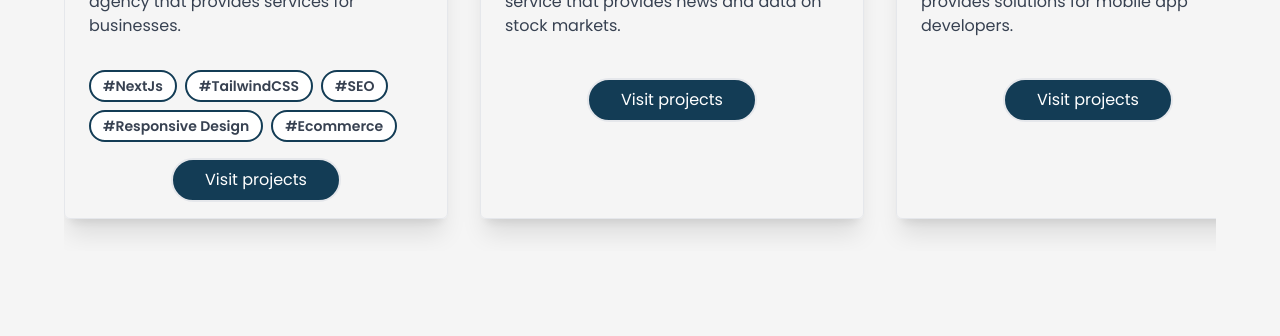
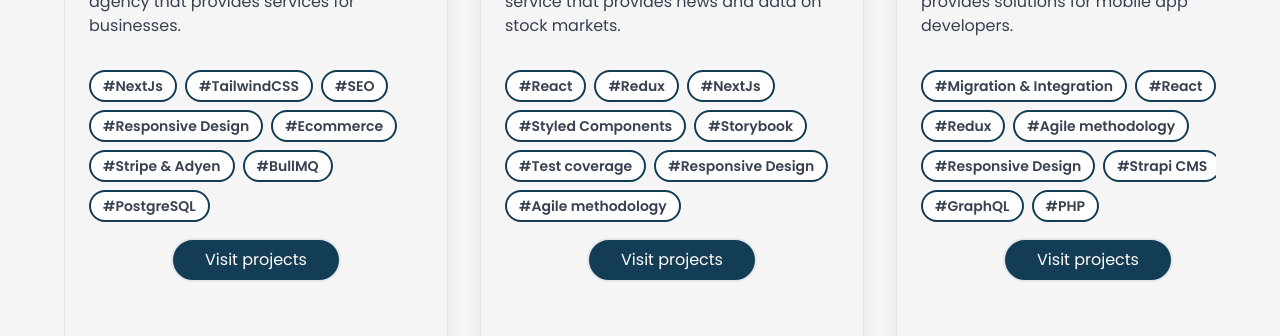
Before and after one commit to dedickerremi/dedickerremi-www, a Next.js app: page /home in a window 1280 px wide. Shown: the part 1279-1615 px from the top of the page. Built offline with nearby package versions, Linux system fonts and the light colour scheme.

Commit message:
update skills

```diff
--- a/app/(with-navbar)/home/components/Companies/components/Cards.tsx
+++ b/app/(with-navbar)/home/components/Companies/components/Cards.tsx
@@ -12,7 +12,7 @@ export function Cards({
 }: ProjectType) {
   return (
     <div className={`flex flex-col rounded-md border min-w-96 shadow-xl`}>
-      <div className="relative h-64 w-64 mx-auto">
+      <div className="relative min-h-64 w-64 mx-auto">
         <Image
           className="w-full p-4"
           object-fit="cover"
--- a/app/(with-navbar)/home/components/Companies/constant.ts
+++ b/app/(with-navbar)/home/components/Companies/constant.ts
@@ -16,7 +16,16 @@ export const DowJones: ProjectType = {
   description:
     "Dow Jones is a financial information service that provides news and data on stock markets.",
   projectLink: "https://www.dowjones.com/",
-  skills: [],
+  skills: [
+    "React",
+    "Redux",
+    "NextJs",
+    "Styled Components",
+    "Storybook",
+    "Test coverage",
+    "Responsive Design",
+    "Agile methodology",
+  ],
   gallery: [
     "https://pbs.twimg.com/profile_images/1280138556535693312/NUO0ZFF0_400x400.jpg",
   ],
@@ -45,7 +54,16 @@ export const Tappx: ProjectType = {
   description:
     "Tappx is an AdTech company that provides solutions for mobile app developers.",
   projectLink: "https://www.tappx.com/",
-  skills: [],
+  skills: [
+    "Migration & Integration",
+    "React",
+    "Redux",
+    "Agile methodology",
+    "Responsive Design",
+    "Strapi CMS",
+    "GraphQL",
+    "PHP",
+  ],
   gallery: ["/tappx.jpg"],
   projects: [],
 }
@@ -55,7 +73,16 @@ export const ReversedDigital: ProjectType = {
   description:
     "Reversed Digital is a digital marketing agency that provides services for businesses.",
   projectLink: "https://reversed.digital/",
-  skills: ["NextJs", "TailwindCSS", "SEO", "Responsive Design", "Ecommerce"],
+  skills: [
+    "NextJs",
+    "TailwindCSS",
+    "SEO",
+    "Responsive Design",
+    "Ecommerce",
+    "Stripe & Adyen",
+    "BullMQ",
+    "PostgreSQL",
+  ],
   gallery: [
     "https://reverseddigital.com/assets/7b2cb684-9775-01b4-a586-c1688bca4a29/fa170b6a-4b33-4cca-9f8f-e89e7404e323/fra%20-%20Case%20Small.png?fm=webp&fit=max&w=1280",
   ],
@@ -85,7 +112,14 @@ export const Epitech: ProjectType = {
   description:
     "Epitech is a private higher education institution that provides courses in computer science.",
   projectLink: "https://www.epitech.eu/",
-  skills: [],
+  skills: [
+    "Fundamentals programming",
+    "Teaching methodologies",
+    "Curriculum development",
+    "Assessment and evaluation",
+    "Web Development",
+    "Code review",
+  ],
   gallery: ["/epitech.png"],
   projects: [],
 }
```
